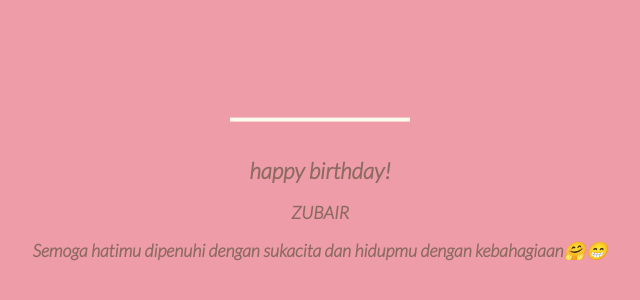
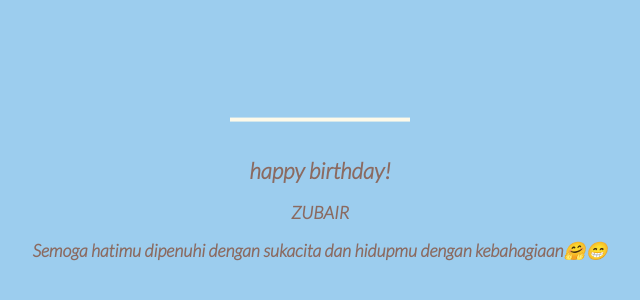
Before and after one commit to zubairaufaa-svg/Ucapan-HBD, a plain HTML site: page index.html in a window 1280 px wide. Shown: the part 206-506 px from the top of the page, without its empty margins (328-968 px from the left). Drawn offline with Linux system fonts and the light colour scheme.

Commit message:
Update index.html

```diff
--- a/index.html
+++ b/index.html
@@ -16,7 +16,7 @@
       }
 
       body {
-        background: #ee9ca7;
+        background: #9ccdee;
       }
 
       .name{
```
